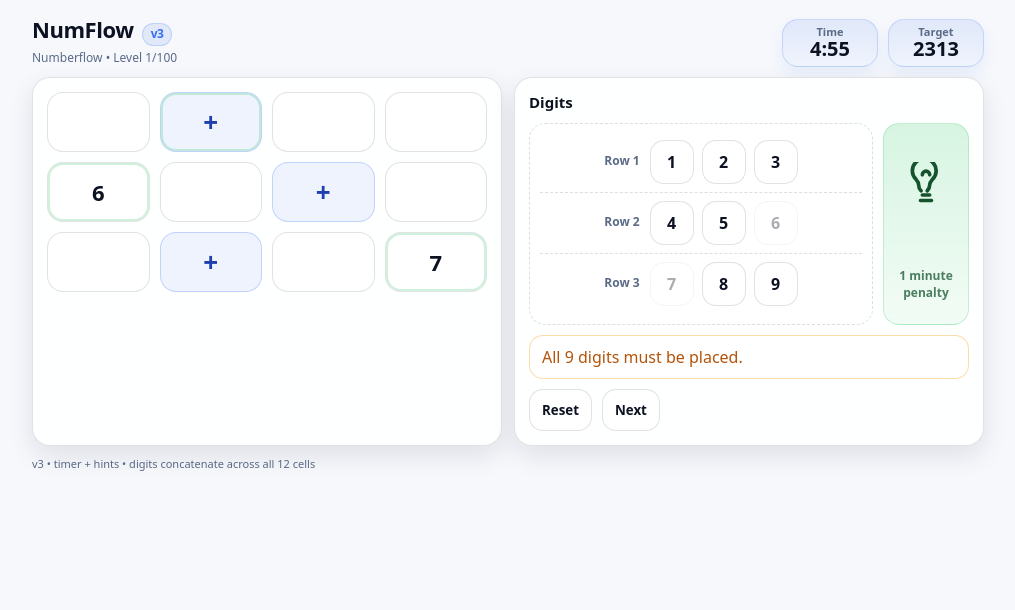
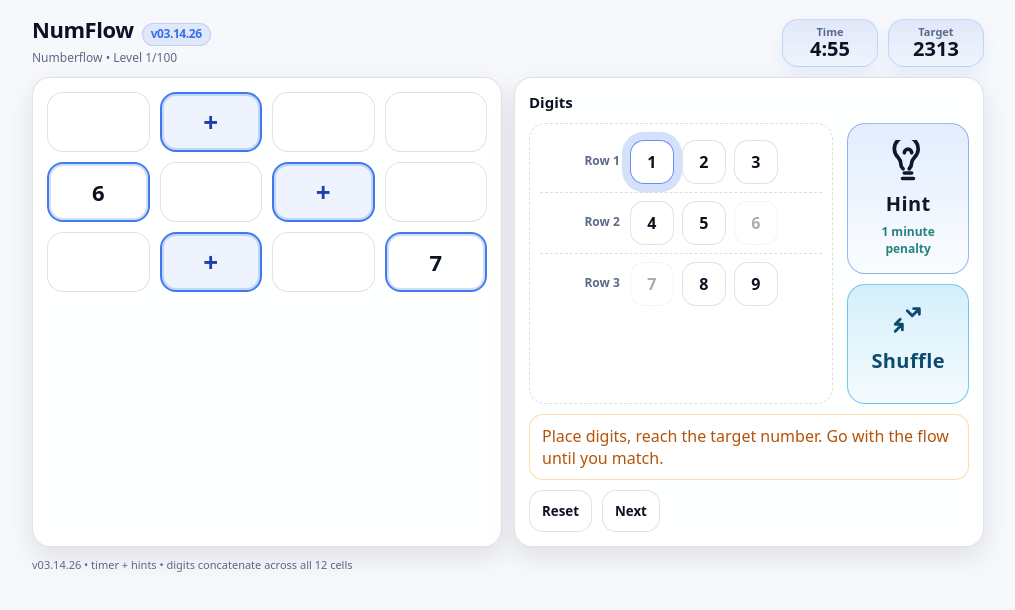
Before and after one commit to ericargyle/NumFlow, a React (Vite) app: page / in a window 1280 px wide. Shown: the top 610 px of the page, without its empty margins (132-1147 px from the left). Built offline with nearby package versions, Linux system fonts and the light colour scheme.

Commit message:
feat: refresh numflow controls

```diff
--- a/src/App.css
+++ b/src/App.css
@@ -187,6 +187,11 @@
   box-shadow: inset 0 0 0 2px rgba(34, 197, 94, 0.22);
 }
 
+.cell.static {
+  border: 2px solid rgba(37, 99, 235, 0.85);
+  box-shadow: inset 0 0 0 2px rgba(59, 130, 246, 0.25);
+}
+
 .cell:focus-visible {
   outline: 3px solid rgba(37, 99, 235, 0.35);
   outline-offset: 2px;
@@ -205,14 +210,10 @@
   font-size: 15px;
 }
 
-.trayRight {
-  display: none; /* keep layout minimal, large button on right below */
-}
-
 .trayLayout {
   display: grid;
-  grid-template-columns: 4fr 1fr; /* ~80% / 20% */
-  gap: 10px;
+  grid-template-columns: 3fr 1.2fr;
+  gap: 14px;
   align-items: stretch;
 }
 
@@ -225,6 +226,8 @@
 
 .hintBox {
   display: flex;
+  flex-direction: column;
+  gap: 12px;
   align-items: stretch;
 }
 
@@ -288,36 +291,78 @@
   cursor: not-allowed;
 }
 
-.hintBtn,
-.hintBtnLarge {
-  border-radius: 16px;
-  border: 1px solid rgba(34, 197, 94, 0.22);
-  background: linear-gradient(180deg, rgba(34, 197, 94, 0.18), rgba(34, 197, 94, 0.06));
-  color: #14532d;
+@keyframes shimmerPulse {
+  0% {
+    box-shadow: 0 0 0 0 rgba(37, 99, 235, 0.6);
+  }
+  70% {
+    box-shadow: 0 0 0 12px rgba(37, 99, 235, 0);
+  }
+  100% {
+    box-shadow: 0 0 0 0 rgba(37, 99, 235, 0);
+  }
+}
+
+.digitBtn.shimmer {
+  animation: shimmerPulse 1.6s ease-in-out infinite;
+  border-color: rgba(37, 99, 235, 0.7);
+}
+
+.controlStack {
+  display: flex;
+  flex-direction: column;
+  gap: 10px;
+}
+
+.controlBtnLarge {
+  border-radius: 18px;
+  border: 1px solid rgba(37, 99, 235, 0.45);
+  background: linear-gradient(180deg, rgba(59, 130, 246, 0.15), rgba(59, 130, 246, 0.02));
+  color: #0f172a;
   font-weight: 900;
   cursor: pointer;
-}
-
-.hintBtnLarge {
-  width: 100%;
   min-height: 120px;
   display: grid;
   place-items: stretch;
   padding: 0;
+  transition: transform 120ms ease, box-shadow 120ms ease, border-color 120ms ease;
 }
 
-.hintBtnInner {
+.controlBtnLarge.disabled {
+  opacity: 0.35;
+  cursor: not-allowed;
+}
+
+.controlBtnLarge:focus-visible {
+  outline: 3px solid rgba(37, 99, 235, 0.35);
+  outline-offset: 3px;
+}
+
+.controlBtnInner {
   height: 100%;
   width: 100%;
   display: grid;
-  grid-template-rows: 3fr 2fr; /* ~60% / 40% */
+  grid-template-rows: auto auto auto;
+  gap: 6px;
   align-items: center;
   justify-items: center;
+  padding: 16px 12px;
 }
 
-.hintIconWrap {
+.controlIconWrap {
   display: grid;
   place-items: center;
+}
+
+.controlBtnLabel {
+  font-size: 20px;
+  letter-spacing: 0.02em;
+}
+
+.controlBtnLarge.shuffle {
+  border-color: rgba(14, 165, 233, 0.55);
+  background: linear-gradient(180deg, rgba(14, 165, 233, 0.18), rgba(14, 165, 233, 0.04));
+  color: #0c4a6e;
 }
 
 .hintPenalty {
@@ -325,25 +370,13 @@
   text-align: center;
   font-size: 12px;
   font-weight: 900;
-  color: rgba(20, 83, 45, 0.75);
-  padding: 8px;
-}
-
-.hintBtnLarge:active {
-  transform: scale(0.99);
-}
-
-.hintBtnLarge.disabled {
-  opacity: 0.35;
-  cursor: not-allowed;
-}
-
-.penalty {
-  display: none;
+  color: rgba(15, 118, 110, 0.9);
 }
 
 .hintMsg {
-  display: none;
+  font-size: 12px;
+  color: var(--muted);
+  text-align: center;
 }
 
 .status {
@@ -401,3 +434,50 @@
   color: var(--muted);
   font-size: 11px;
 }
+
+.victoryOverlay {
+  position: fixed;
+  inset: 0;
+  background: rgba(10, 14, 25, 0.65);
+  display: grid;
+  place-items: center;
+  z-index: 40;
+  padding: 20px;
+}
+
+.victoryDialog {
+  background: var(--card);
+  border-radius: 22px;
+  padding: 28px;
+  border: 1px solid rgba(37, 99, 235, 0.25);
+  box-shadow: var(--shadow);
+  text-align: center;
+  min-width: 280px;
+}
+
+.victoryDialog p {
+  font-size: 26px;
+  font-weight: 800;
+  margin: 0 0 16px;
+  color: #0c1222;
+}
+
+.victoryActions {
+  display: flex;
+  justify-content: center;
+}
+
+.btn.primary {
+  background: linear-gradient(180deg, rgba(37, 99, 235, 0.95), rgba(29, 78, 216, 0.9));
+  border-color: rgba(37, 99, 235, 0.9);
+  color: #fff;
+}
+
+.btn.primary:disabled {
+  opacity: 0.5;
+  cursor: not-allowed;
+}
+
+.btn.primary:active {
+  transform: scale(0.98);
+}
--- a/src/App.tsx
+++ b/src/App.tsx
@@ -34,17 +34,47 @@ function formatMMSS(totalSeconds: number): string {
   return `${mm}:${String(ss).padStart(2, '0')}`
 }
 
+
+const VERSION = 'v03.14.26'
+const SCORE_STORAGE_KEY = 'numflow:v03.14.26:score'
+const LEGACY_SCORE_KEY = 'numflow:v3:score'
+
+function shuffleArray<T>(items: T[]): T[] {
+  const cloned = [...items]
+  for (let i = cloned.length - 1; i > 0; i -= 1) {
+    const j = Math.floor(Math.random() * (i + 1))
+    ;[cloned[i], cloned[j]] = [cloned[j], cloned[i]]
+  }
+  return cloned
+}
+
+function ShuffleIcon({ size = 20 }: { size?: number }) {
+  return (
+    <svg width={size} height={size} viewBox="0 0 24 24" fill="none" xmlns="http://www.w3.org/2000/svg" aria-hidden="true">
+      <path
+        d="M16 4h4v4m0-4-5 5m0 0-3.5-3.5M4 15h4v4m0-4-5 5m0-5 3.5-3.5"
+        stroke="currentColor"
+        strokeWidth="2"
+        strokeLinecap="round"
+        strokeLinejoin="round"
+      />
+    </svg>
+  )
+}
+
 function DraggableDigit({
   row,
   digit,
   disabled,
   active,
+  shimmer,
   onPick,
 }: {
   row: number
   digit: number
   disabled: boolean
   active: boolean
+  shimmer?: boolean
   onPick: () => void
 }) {
   const id = `digit:${row}:${digit}`
@@ -63,7 +93,7 @@ function DraggableDigit({
     <button
       ref={setNodeRef}
       style={style}
-      className={['digitBtn', disabled ? 'disabled' : '', active ? 'active' : '', isDragging ? 'dragging' : '']
+      className={['digitBtn', disabled ? 'disabled' : '', active ? 'active' : '', shimmer ? 'shimmer' : '', isDragging ? 'dragging' : '']
         .filter(Boolean)
         .join(' ')}
       disabled={disabled}
@@ -129,8 +159,8 @@ export default function App() {
   const [selected, setSelected] = useState<Selected>(null)
 
   const [, setScore] = useState<number>(() => {
-    const v = localStorage.getItem('numflow:v3:score')
-    const n = v ? Number(v) : 0
+    const stored = localStorage.getItem(SCORE_STORAGE_KEY) ?? localStorage.getItem(LEGACY_SCORE_KEY)
+    const n = stored ? Number(stored) : 0
     return Number.isFinite(n) ? n : 0
   })
 
@@ -138,6 +168,10 @@ export default function App() {
   const timerRef = useRef<number | null>(null)
 
   const [hintMsg, setHintMsg] = useState<string>('')
+  const [digitLayout, setDigitLayout] = useState<number[][]>(() => puzzle.rowDigits.map((digits) => [...digits]))
+  const [hintUsed, setHintUsed] = useState(false)
+  const [shimmerTarget, setShimmerTarget] = useState<{ row: number; digit: number } | null>(null)
+  const celebrationPlayedRef = useRef(false)
 
   // Reset state on level change
   useEffect(() => {
@@ -145,6 +179,10 @@ export default function App() {
     setSelected(null)
     setSecondsLeft(300)
     setHintMsg('')
+    setDigitLayout(puzzle.rowDigits.map((digits) => [...digits]))
+    setHintUsed(false)
+    setShimmerTarget(null)
+    celebrationPlayedRef.current = false
   }, [levelIndex])
 
   // Timer tick
@@ -171,6 +209,18 @@ export default function App() {
     return used
   }, [grid])
 
+  useEffect(() => {
+    for (let r = 0; r < digitLayout.length; r += 1) {
+      for (const digit of digitLayout[r]) {
+        if (!usedDigits.has(digit)) {
+          setShimmerTarget({ row: r, digit })
+          return
+        }
+      }
+    }
+    setShimmerTarget(null)
+  }, [digitLayout, usedDigits])
+
   const status = useMemo(() => {
     try {
       const rules = validatePuzzleRules(puzzle, grid)
@@ -184,6 +234,18 @@ export default function App() {
     }
   }, [grid, puzzle])
 
+  const staticCells = useMemo(() => {
+    const set = new Set<CellId>()
+    for (let r = 0; r < puzzle.grid.length; r += 1) {
+      for (let c = 0; c < puzzle.grid[r].length; c += 1) {
+        if (puzzle.grid[r][c].kind !== 'empty') {
+          set.add(cellId(r, c))
+        }
+      }
+    }
+    return set
+  }, [puzzle.grid])
+
   // Increment score once per level when solved
   const solvedRef = useRef(false)
   useEffect(() => {
@@ -192,11 +254,44 @@ export default function App() {
       solvedRef.current = true
       setScore((prev) => {
         const next = prev + 1
-        localStorage.setItem('numflow:v3:score', String(next))
+        localStorage.setItem(SCORE_STORAGE_KEY, String(next))
         return next
       })
     }
     if (!isSolved) solvedRef.current = false
+  }, [status.state])
+
+  useEffect(() => {
+    if (status.state === 'correct') {
+      if (timerRef.current) {
+        window.clearInterval(timerRef.current)
+        timerRef.current = null
+      }
+      if (!celebrationPlayedRef.current) {
+        celebrationPlayedRef.current = true
+        if (typeof window !== 'undefined') {
+          const AudioCtx = window.AudioContext || (window as any).webkitAudioContext
+          if (AudioCtx) {
+            const ctx = new AudioCtx()
+            const oscillator = ctx.createOscillator()
+            oscillator.type = 'triangle'
+            oscillator.frequency.setValueAtTime(520, ctx.currentTime)
+            const gain = ctx.createGain()
+            gain.gain.setValueAtTime(0.001, ctx.currentTime)
+            gain.gain.exponentialRampToValueAtTime(0.35, ctx.currentTime + 0.06)
+            gain.gain.exponentialRampToValueAtTime(0.001, ctx.currentTime + 0.4)
+            oscillator.connect(gain).connect(ctx.destination)
+            oscillator.start()
+            oscillator.stop(ctx.currentTime + 0.4)
+            setTimeout(() => {
+              ctx.close().catch(() => {})
+            }, 600)
+          }
+        }
+      }
+    } else {
+      celebrationPlayedRef.current = false
+    }
   }, [status.state])
 
   const reset = () => {
@@ -267,7 +362,7 @@ export default function App() {
     placeDigit(r, c, activeData.row, activeData.digit)
   }
 
-  const canUseHint = secondsLeft > 60
+  const canUseHint = secondsLeft > 60 && !hintUsed
 
   const useHint = () => {
     if (!canUseHint) return
@@ -291,9 +386,20 @@ export default function App() {
       next[pick.r][pick.c] = { kind: 'digit', value: sol.value, given: true }
       return next
     })
+    setHintUsed(true)
 
     setSecondsLeft((s) => Math.max(0, s - 60))
-    setHintMsg('1 minute penalty')
+    setHintMsg('Hint used • 1 minute penalty')
+  }
+
+  const shuffleTray = () => {
+    setDigitLayout((prev) =>
+      prev.map((digits) => {
+        const available = digits.filter((d) => !usedDigits.has(d))
+        const locked = digits.filter((d) => usedDigits.has(d))
+        return [...shuffleArray(available), ...locked]
+      }),
+    )
   }
 
   const clockTone = secondsLeft <= 60 ? 'red' : secondsLeft <= 120 ? 'yellow' : 'normal'
@@ -303,7 +409,7 @@ export default function App() {
       <header className="header">
         <div>
           <div className="title">
-            NumFlow <span className="version">v3</span>
+            NumFlow <span className="version">{VERSION}</span>
           </div>
           <div className="subtitle">
             {puzzle.title} • Level {puzzle.level}/100
@@ -334,7 +440,7 @@ export default function App() {
                   const kind = cell.kind
                   const canDrop = cell.kind === 'empty'
 
-                  const classes = ['cell', kind, isGiven ? 'given' : '', selected && cell.kind === 'empty' ? 'placeable' : '']
+                  const classes = ['cell', kind, isGiven ? 'given' : '', staticCells.has(cellId(r, c)) ? 'static' : '', selected && cell.kind === 'empty' ? 'placeable' : '']
                     .filter(Boolean)
                     .join(' ')
 
@@ -366,27 +472,28 @@ export default function App() {
           <section className="trays" aria-label="Digits and hint">
             <div className="trayTop">
               <div className="trayTitle">Digits</div>
-              <div className="trayRight" aria-label="Hint controls">
-                <button className={["hintBtn", !canUseHint ? 'disabled' : ''].join(' ')} onClick={useHint} disabled={!canUseHint}>
-                  <LightbulbIcon />
-                  Hint
-                </button>
-                <div className="penalty">1 minute penalty</div>
-                {hintMsg ? <div className="hintMsg">{hintMsg}</div> : null}
-              </div>
             </div>
 
             <div className="trayLayout">
               <div className="digitsBox" aria-label="Digits trays">
-                {puzzle.rowDigits.map((digits, r) => (
+                {digitLayout.map((digits, r) => (
                   <div className="trayRow" key={r}>
                     <div className="trayRowLabel">Row {r + 1}</div>
                     <div className="trayDigits">
                       {digits.map((d) => {
                         const disabled = usedDigits.has(d)
                         const active = selected?.row === r && selected.digit === d
+                        const highlight = shimmerTarget?.row === r && shimmerTarget?.digit === d
                         return (
-                          <DraggableDigit key={d} row={r} digit={d} disabled={disabled} active={active} onPick={() => setSelected({ row: r, digit: d })} />
+                          <DraggableDigit
+                            key={d}
+                            row={r}
+                            digit={d}
+                            disabled={disabled}
+                            active={active}
+                            shimmer={highlight}
+                            onPick={() => setSelected({ row: r, digit: d })}
+                          />
                         )
                       })}
                     </div>
@@ -394,15 +501,37 @@ export default function App() {
                 ))}
               </div>
 
-              <div className="hintBox" aria-label="Hint button area">
-                <button className={["hintBtnLarge", !canUseHint ? 'disabled' : ''].join(' ')} onClick={useHint} disabled={!canUseHint}>
-                  <div className="hintBtnInner">
-                    <div className="hintIconWrap">
-                      <LightbulbIcon size={44} />
+              <div className="hintBox" aria-label="Hint and shuffle controls">
+                <div className="controlStack">
+                  <button
+                    className={['controlBtnLarge', !canUseHint ? 'disabled' : ''].join(' ')}
+                    onClick={useHint}
+                    disabled={!canUseHint}
+                    aria-label="Use a hint (1 minute penalty)"
+                  >
+                    <div className="controlBtnInner">
+                      <div className="controlIconWrap">
+                        <LightbulbIcon size={44} />
+                      </div>
+                      <div className="controlBtnLabel">Hint</div>
+                      <div className="hintPenalty">1 minute penalty</div>
                     </div>
-                    <div className="hintPenalty">1 minute penalty</div>
-                  </div>
-                </button>
+                  </button>
+                  <button
+                    className="controlBtnLarge shuffle"
+                    onClick={shuffleTray}
+                    type="button"
+                    aria-label="Shuffle playable numbers"
+                  >
+                    <div className="controlBtnInner">
+                      <div className="controlIconWrap">
+                        <ShuffleIcon size={34} />
+                      </div>
+                      <div className="controlBtnLabel">Shuffle</div>
+                    </div>
+                  </button>
+                </div>
+                {hintMsg ? <div className="hintMsg">{hintMsg}</div> : null}
               </div>
             </div>
 
@@ -419,7 +548,19 @@ export default function App() {
         </DndContext>
       </main>
 
-      <footer className="footer">v3 • timer + hints • digits concatenate across all 12 cells</footer>
+      <footer className="footer">{VERSION} • timer + hints • digits concatenate across all 12 cells</footer>
+      {status.state === 'correct' && (
+        <div className="victoryOverlay" role="alertdialog" aria-live="assertive">
+          <div className="victoryDialog">
+            <p>Good job!</p>
+            <div className="victoryActions">
+              <button className="btn primary" onClick={nextLevel} disabled={levelIndex >= levels.length - 1}>
+                Next level
+              </button>
+            </div>
+          </div>
+        </div>
+      )}
     </div>
   )
 }
--- a/src/numflow.ts
+++ b/src/numflow.ts
@@ -96,7 +96,7 @@ export function validatePuzzleRules(puzzle: Puzzle, grid: Cell[][]): { ok: boole
       }
     }
   }
-  if (seen.size !== 9) return { ok: false, error: 'All 9 digits must be placed.' }
+  if (seen.size !== 9) return { ok: false, error: 'Place digits, reach the target number. Go with the flow until you match.' }
 
   for (let r = 0; r < 3; r++) {
     const allowed = new Set(puzzle.rowDigits[r])
```
